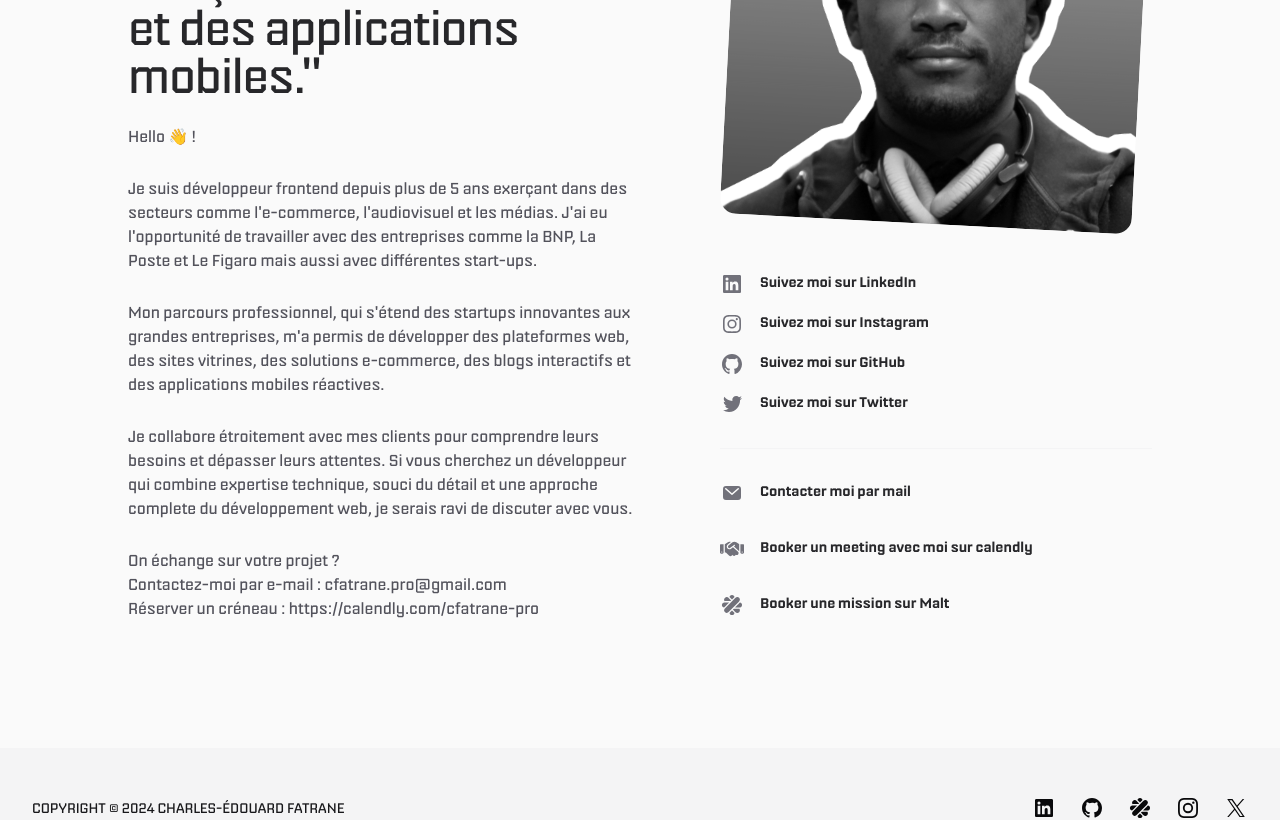
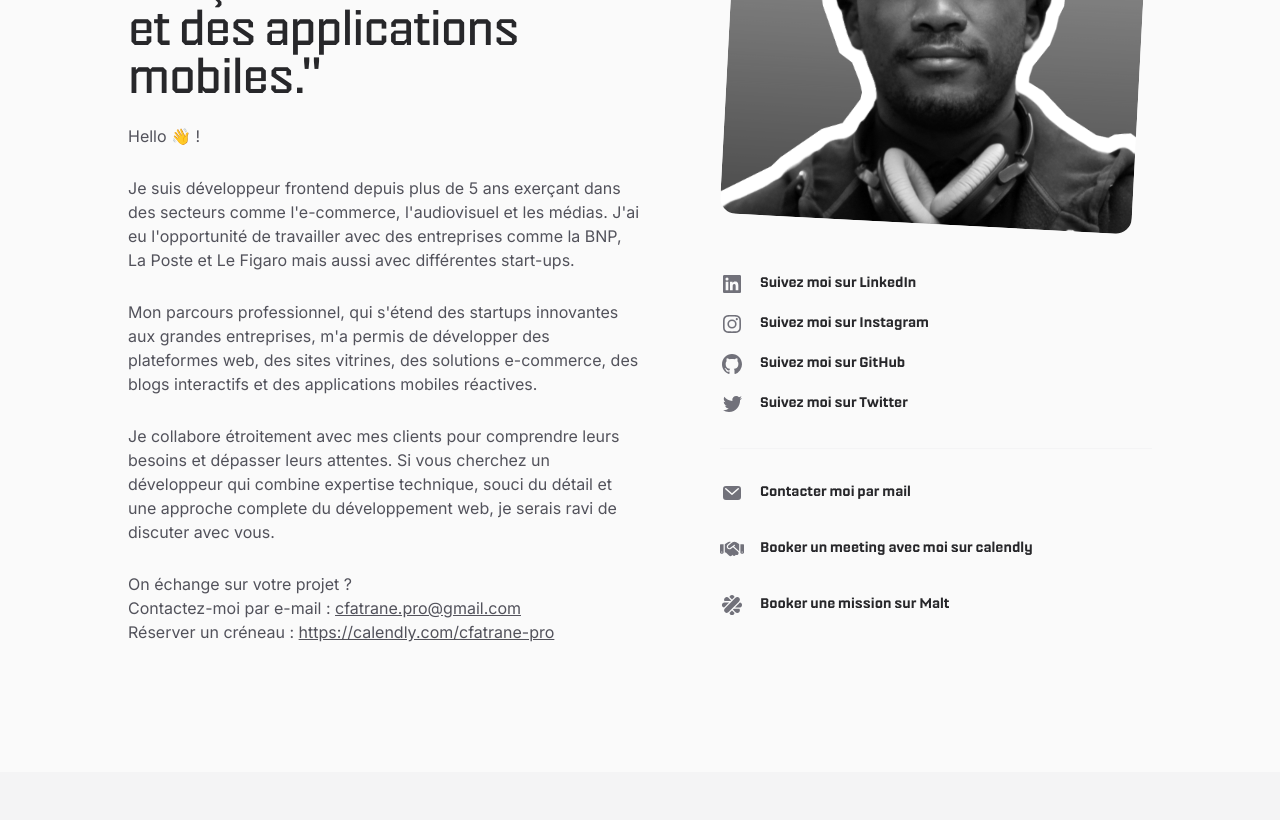
Before and after one commit to cfatrane/portfolio, a Next.js app: page /about in a window 1280 px wide. Shown: the part 380-1200 px from the top of the page. Built offline with nearby package versions, Linux system fonts and the light colour scheme.

Commit message:
change font and layout

```diff
--- a/src/app/about/page.tsx
+++ b/src/app/about/page.tsx
@@ -82,7 +82,7 @@ export default function About() {
             conçois des sites Web et des applications mobiles."
           </h1>
 
-          <div className="mt-6 space-y-7 text-base text-zinc-600 dark:text-zinc-400">
+          <div className="mt-6 space-y-7 font-sans text-base text-zinc-600 dark:text-zinc-400">
             <p>Hello 👋 !</p>
 
             <p>
@@ -122,13 +122,18 @@ export default function About() {
 
             <p>
               On échange sur votre projet ?<br />
+              <br className="md:hidden" />
               Contactez-moi par e-mail :{" "}
-              <Link href="mailto:cfatrane.pro@gmail.com">
+              <Link className="underline" href="mailto:cfatrane.pro@gmail.com">
                 cfatrane.pro@gmail.com
               </Link>
               <br />
+              <br className="md:hidden" />
               Réserver un créneau :{" "}
-              <Link href="https://calendly.com/cfatrane-pro">
+              <Link
+                className="underline"
+                href="https://calendly.com/cfatrane-pro"
+              >
                 https://calendly.com/cfatrane-pro
               </Link>
             </p>
```
